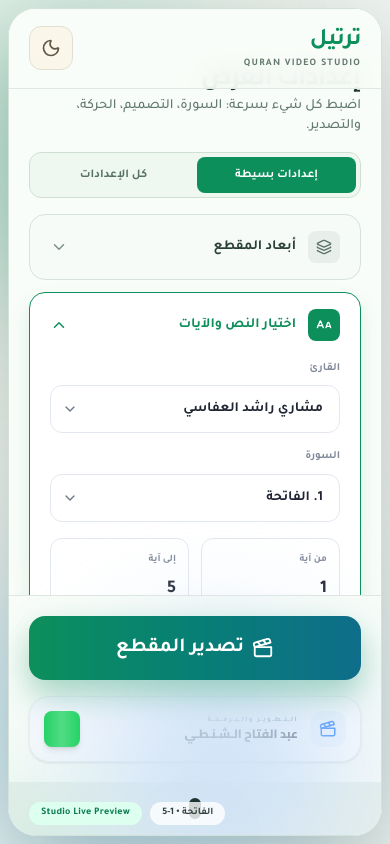
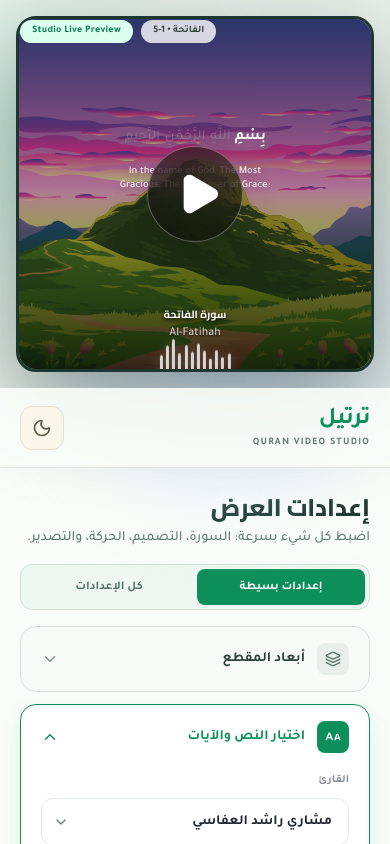
Before and after one commit to AbdAlftahSalem/trteel, a Next.js app: page / in a window 390 px wide. Built offline with nearby package versions, Linux system fonts and the light colour scheme.

Commit message:
feat: implement VideoPreview component and integrate into main page layout

```diff
--- a/src/app/page.tsx
+++ b/src/app/page.tsx
@@ -79,7 +79,7 @@ export default function Home() {
         scrollbar-color: ${state.isDarkMode ? "#2f6f77 #0f1619" : "#1b8a64 #dde8de"};
       `}</style>
       <main
-        className={`app-noise relative flex h-[100dvh] w-full items-center justify-center overflow-hidden p-2 transition-colors duration-500 md:p-5 ${
+        className={`app-noise relative flex h-[100dvh] w-full items-center justify-center overflow-hidden p-0 transition-colors duration-500 md:p-5 ${
           state.isDarkMode ? "bg-[#081113]" : "bg-[#eef4ef]"
         }`}
         dir="ltr"
@@ -96,15 +96,15 @@ export default function Home() {
         />
 
         <section
-          className={`relative flex h-full w-full max-w-[1740px] flex-col-reverse overflow-hidden rounded-[28px] border shadow-[0_30px_90px_rgba(10,18,14,0.22)] transition-all duration-500 md:flex-row ${
+          className={`relative flex h-full w-full max-w-[1740px] flex-col overflow-hidden rounded-none border-0 shadow-[0_30px_90px_rgba(10,18,14,0.22)] transition-all duration-500 md:flex-row md:rounded-[28px] md:border ${
             state.isDarkMode
-              ? "glass-panel border-0 bg-gradient-to-br from-[#0e1a1d] to-[#0a1416]"
-              : "glass-panel border-[#d4e1d8] bg-gradient-to-br from-[#f4fbf6] to-[#ebf2ee]"
+              ? "glass-panel md:bg-gradient-to-br md:from-[#0e1a1d] md:to-[#0a1416] bg-[#0e1a1d]"
+              : "glass-panel md:border-[#d4e1d8] md:bg-gradient-to-br md:from-[#f4fbf6] md:to-[#ebf2ee] bg-[#f4fbf6]"
           }`}
           style={{ animation: "intro-rise 500ms ease-out" }}
         >
           <div
-            className={`relative flex flex-[1.4] items-center justify-center p-4 transition-colors duration-500 md:flex-1 md:p-10 ${
+            className={`relative flex h-[46dvh] shrink-0 items-center justify-center p-4 transition-colors duration-500 md:h-auto md:flex-1 md:p-10 ${
               state.isDarkMode ? "bg-[#0d1719]" : "bg-[#e8f0ea]"
             }`}
           >
--- a/src/components/VideoPreview.tsx
+++ b/src/components/VideoPreview.tsx
@@ -141,7 +141,7 @@ export function VideoPreview({
   return (
     <div
       ref={previewRef}
-      className="relative h-full max-h-[min(85vh,720px)] w-auto max-w-full overflow-hidden rounded-[36px] border-[6px] border-[#1e3630] shadow-[0_34px_90px_rgba(4,22,18,0.4)] transition-all duration-500 ease-in-out"
+      className="relative flex-none w-full max-h-full max-w-full overflow-hidden rounded-[20px] md:h-full md:w-auto md:rounded-[36px] border-[3px] md:border-[6px] border-[#1e3630] shadow-[0_34px_90px_rgba(4,22,18,0.4)] transition-all duration-500 ease-in-out"
       style={{ aspectRatio }}
     >
       {bgType === "image" ? (
```
